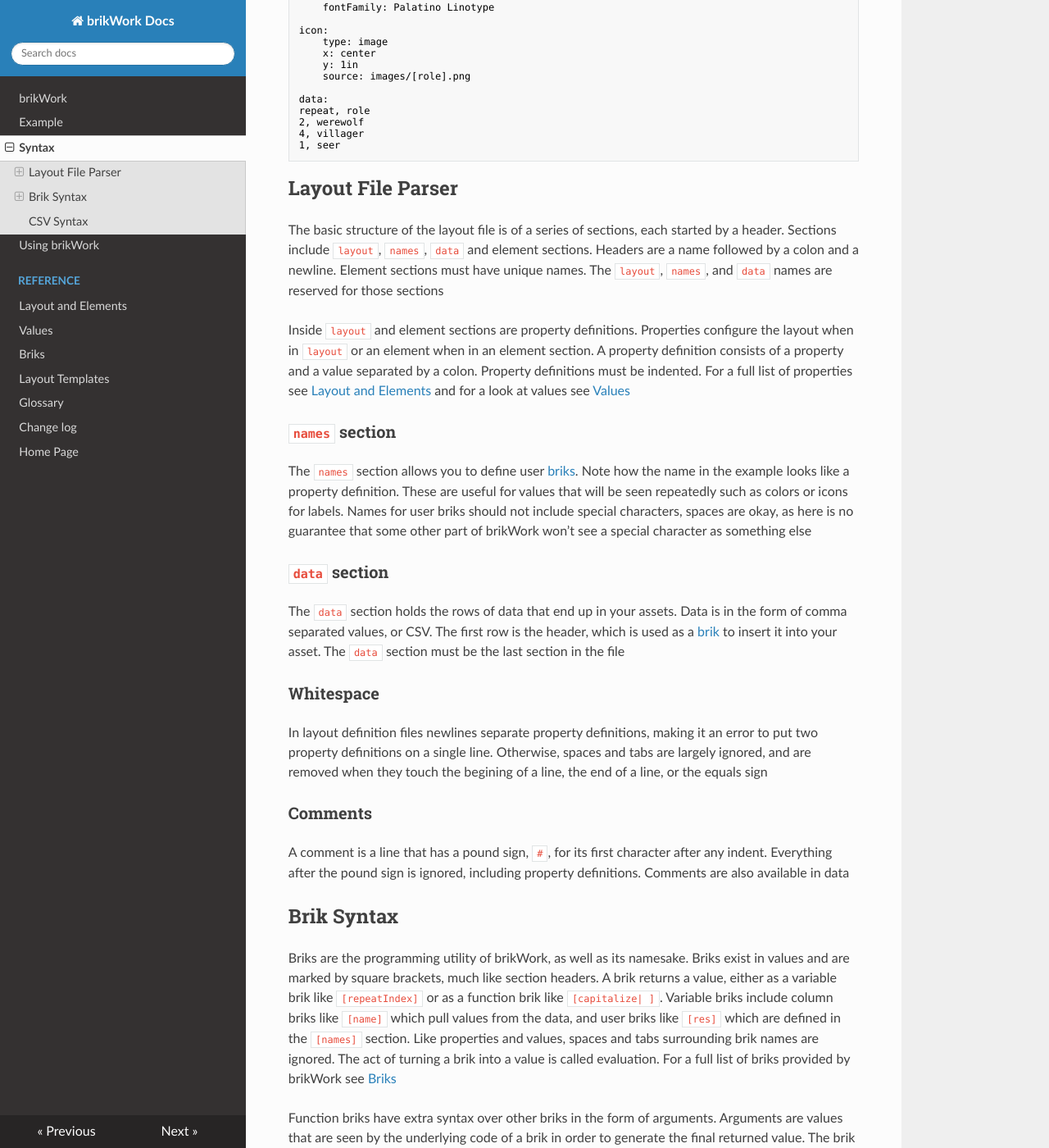
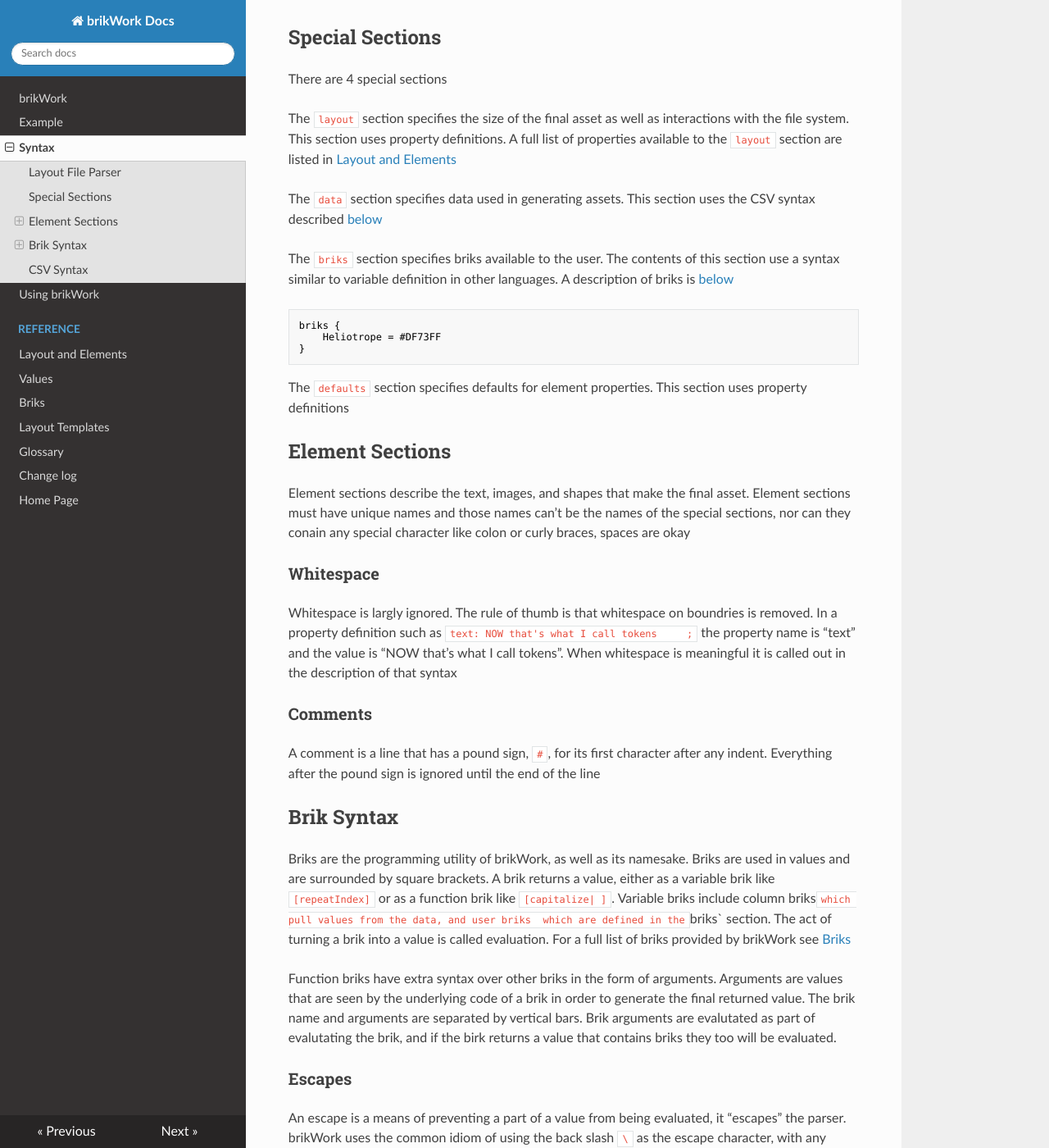
Before and after one commit to codlark/cls, an MkDocs documentation site: the page built from docs/Syntax.md, in a window 1280 px wide and 1400 px high, scrolled down 663 px. Shown: the whole window at 82% size. Built offline with MkDocs 1.6.1, drawn with Linux system fonts in a browser that asks for light colours; some of the changed text lies outside the part shown.

Commit message:
updated docs
updated index and syntax

````diff
--- a/docs/Syntax.md
+++ b/docs/Syntax.md
@@ -1,79 +1,54 @@
 # Syntax
-brikWork technically uses 3 different parsers at different points of generating assets, each with it's own quirks. For reference, we'll be looking at the werewolf.bwl example included with brikWork
-
-```
-layout:
-    width: 2.5in
-    height: 3.5in
-    name: [role][repeatIndex].png
-    output: out/
-
-names:
-    bloodRed: #a32b1d
-    #maybe a little dark, but readability is important
-
-titleBorder:
-    type: rect
-    x: center
-    y: .5in
-    width: 1.5in
-    height: .25in
-    lineWidth: 6
-    xRadius: .125in
-    yRadius: .125in
-
-title:
-    type: label
-    x: center
-    y: .5in
-    width: 1.5in
-    height: .25in
-    text: [capitalize| [role] ]
-    color: [if| [eq| [role] | werewolf ] | [bloodRed] | black ]
-    alignment: center middle
-    fontSize: 36
-    fontFamily: Palatino Linotype
-
-icon:
-    type: image
-    x: center
-    y: 1in
-    source: images/[role].png
-
-data:
-repeat, role
-2, werewolf
-4, villager
-1, seer
-```
+brikWork technically uses 3 different parsers at different points of generating assets, each with it's own quirks
 
 ## Layout File Parser
 
-The basic structure of the layout file is of a series of sections, each started by a header. Sections include `layout`, `names`, `data` and element sections. Headers are a name followed by a colon and a newline. Element sections must have unique names. The `layout`, `names`, and `data` names are reserved for those sections
+The basic structure of the layout file is of a series of sections. Sections consist of a name followed by contents enclosed in curly braces, for example
+```
+layout {
+    width: 2.5in
+}
+```
+Different sections can feature different contents. The standard type of contents is a series of property definitions, which feature a property name, a colon, and a value, and are ended by either a semi colon or the end of the line
+```
+    italic: yes; bold: yes;
+```
+The indentation is not required but reccomended for readibility. There are two kinds of sections, special sections that control the operation of the engine and element sections that describe elements that become the asset
 
-Inside `layout` and element sections are property definitions. Properties configure the layout when in `layout` or an element when in an element section. A property definition consists of a property and a value separated by a colon. Property definitions must be indented. For a full list of properties see [Layout and Elements](../Layout-and-Elements/) and for a look at values see [Values](../Values/)
+## Special Sections
 
-### `names` section
+There are 4 special sections
 
-The `names` section allows you to define user [briks](#brik-syntax). Note how the name in the example looks like a property definition. These are useful for values that will be seen repeatedly such as colors or icons for labels. Names for user briks should not include special characters, spaces are okay, as here is no guarantee that some other part of brikWork won't see a special character as something else
+The `layout` section specifies the size of the final asset as well as interactions with the file system. This section uses property definitions. A full list of properties available to the `layout` section are listed in [Layout and Elements](../Layout-and-Elements/)
 
-### `data` section
+The `data` section specifies data used in generating assets. This section uses the CSV syntax described [below](CSV-Syntax)
 
-The `data` section holds the rows of data that end up in your assets. Data is in the form of comma separated values, or CSV. The first row is the header, which is used as a [brik](#brik-syntax) to insert it into your asset. The `data` section must be the last section in the file
+The `briks` section specifies briks available to the user. The contents of this section use a syntax similar to variable definition in other languages. A description of briks is [below](Brik-Syntax)
+```
+briks {
+    Heliotrope = #DF73FF
+}
+```
+
+The `defaults` section specifies defaults for element properties. This section uses property definitions
+
+## Element Sections
+
+Element sections describe the text, images, and shapes that make the final asset. Element sections must have unique names and those names can't be the names of the special sections, nor can they conain any special character like colon or curly braces, spaces are okay
 
 ### Whitespace
 
-In layout definition files newlines separate property definitions, making it an error to put two property definitions on a single line. Otherwise, spaces and tabs are largely ignored, and are removed when they touch the begining of a line, the end of a line, or the equals sign
+Whitespace is largly ignored. The rule of thumb is that whitespace on boundries is removed. In a property definition such as `text: NOW that's what I call tokens     ;` the property name is "text" and the value is "NOW that's what I call tokens". When whitespace is meaningful it is called out in the description of that syntax
 
 ### Comments
 
-A comment is a line that has a pound sign, `#`, for its first character after any indent. Everything after the pound sign is ignored, including property definitions. Comments are also available in data
+A comment is a line that has a pound sign, `#`, for its first character after any indent. Everything after the pound sign is ignored until the end of the line
 
 ## Brik Syntax
 
-Briks are the programming utility of brikWork, as well as its namesake. Briks exist in values and are marked by square brackets, much like section headers. A brik returns a value, either as a variable brik like `[repeatIndex]` or as a function brik like `[capitalize| ]`. Variable briks include column briks like `[name]` which pull values from the data, and user briks like `[res]` which are defined in the `[names]` section. Like properties and values, spaces and tabs surrounding brik names are ignored. The act of turning a brik into a value is called evaluation. For a full list of briks provided by brikWork see [Briks](../Briks/)
+Briks are the programming utility of brikWork, as well as its namesake. Briks are used in values and are surrounded by square brackets. A brik returns a value, either as a variable brik like `[repeatIndex]` or as a function brik like `[capitalize| ]`. Variable briks include column briks` which pull values from the data, and user briks  which are defined in the `briks` section. The act of turning a brik into a value is called evaluation. For a full list of briks provided by brikWork see [Briks](../Briks/)
 
-Function briks have extra syntax over other briks in the form of arguments. Arguments are values that are seen by the underlying code of a brik in order to generate the final returned value. The brik name and arguments are separated by vertical bars, and while brik names are not evaluated the arguments are, thus `[capitalize| [name] ]` will give us the capitalized forms Moderator, Werewolf, and Villager in the final asset
+Function briks have extra syntax over other briks in the form of arguments. Arguments are values that are seen by the underlying code of a brik in order to generate the final returned value. The brik name and arguments are separated by vertical bars. Brik arguments are evalutated as part of evalutating the brik, and if the birk returns a value that contains briks they too will be evaluated.
 
 ### Escapes
 
````
Also changed, not shown: docs/index.md (+9 -8 lines).
